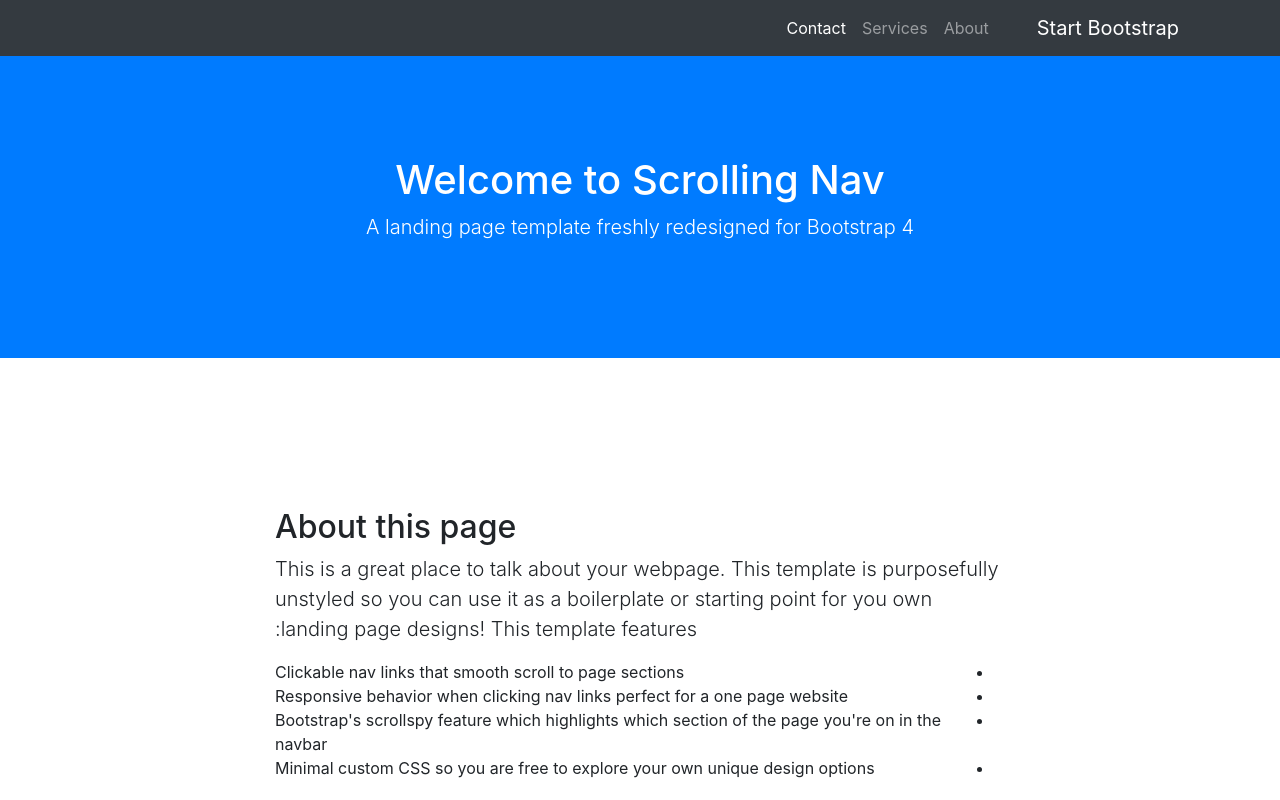
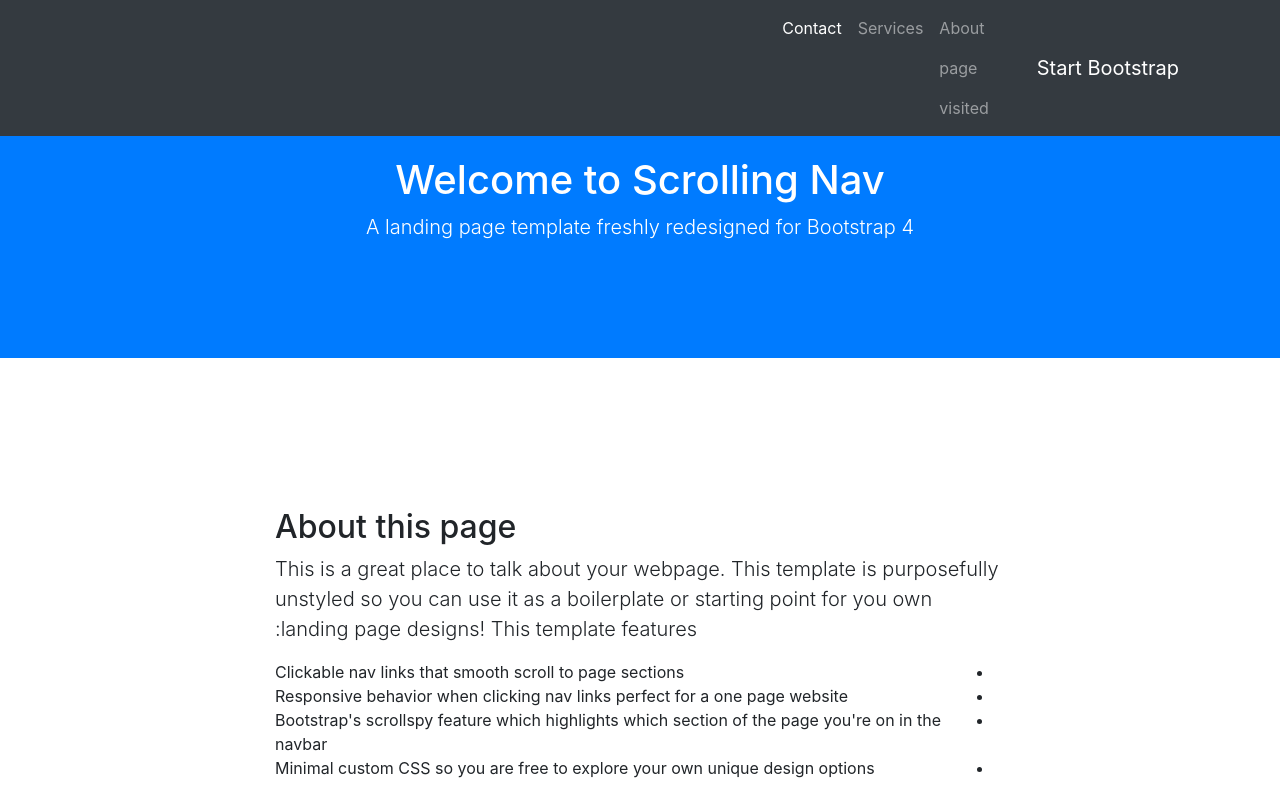
Before and after one commit to OT-taleb/Murals, a website with bundled scripts: page index.html in a window 1280 px wide. Shown: the top 800 px of the page. Built offline with nearby package versions, Linux system fonts and the light colour scheme.

Commit message:
Changed index

```diff
--- a/index.html
+++ b/index.html
@@ -38,6 +38,8 @@
         <ul class="navbar-nav ml-auto">
           <li class="nav-item">
             <a class="nav-link js-scroll-trigger" href="#about">About</a>
+            <a class="nav-link js-scroll-trigger" href="#about">page</a>
+            <a class="nav-link js-scroll-trigger" href="#about">visited</a>
           </li>
           <li class="nav-item">
             <a class="nav-link js-scroll-trigger" href="#services">Services</a>
@@ -91,6 +93,7 @@
         <div class="col-lg-8 mx-auto">
           <h2>Contact us</h2>
           <p class="lead">Lorem ipsum dolor sit amet, consectetur adipisicing elit. Vero odio fugiat voluptatem dolor, provident officiis, id iusto! Obcaecati incidunt, qui nihil beatae magnam et repudiandae ipsa exercitationem, in, quo totam.</p>
+          <p class="lead">Lorem ipsum dolor sit amet, consectetur adipisicing elit. Vero odio fugiat voluptatem dolor, provident officiis, id iusto! Obcaecati incidunt, qui nihil beatae magnam et repudiandae ipsa exercitationem, in, quo totam.</p>
         </div>
       </div>
     </div>
```
